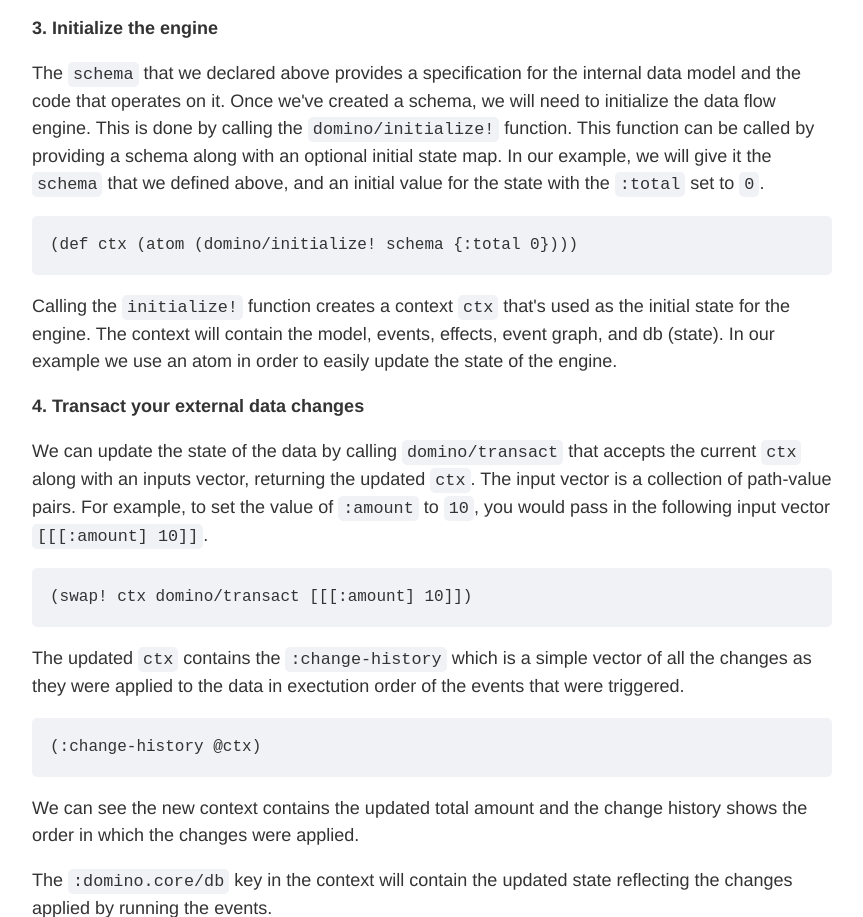
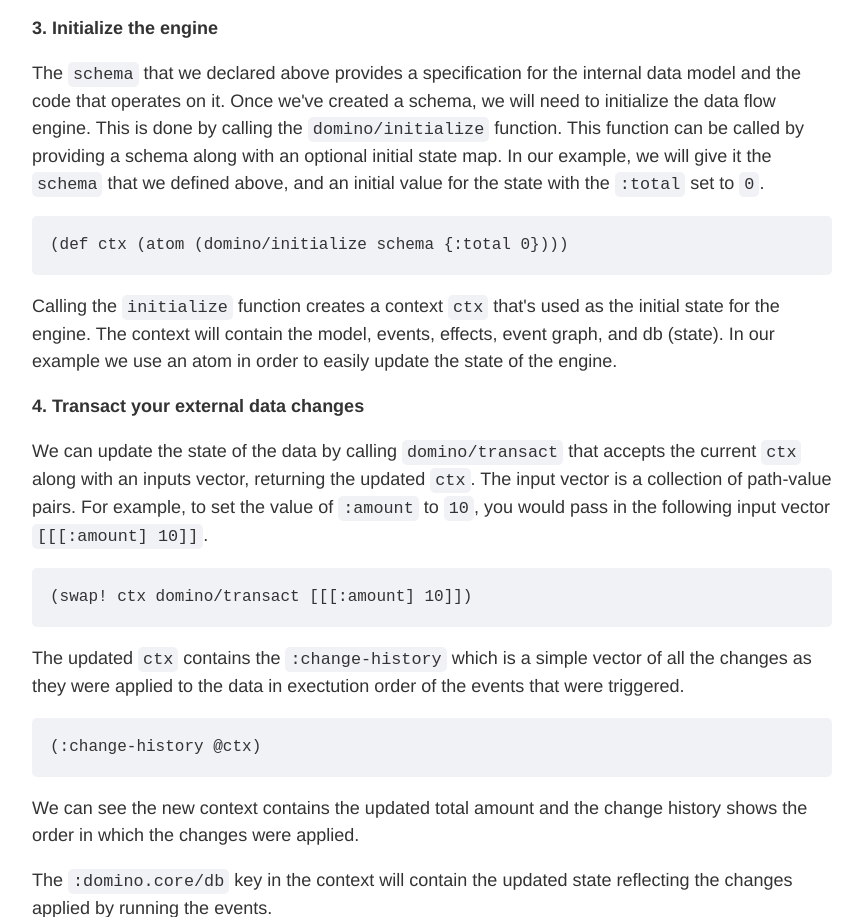
Before and after one commit to domino-clj/domino-clj.github.io, a plain HTML site: page index.html in a window 1280 px wide. Shown: the part 3296-4213 px from the top of the page, without its empty margins (208-1071 px from the left). Drawn offline with Linux system fonts and the light colour scheme.

Commit message:
https://circleci.com/gh/domino-clj/domino/26

```diff
--- a/index.html
+++ b/index.html
@@ -75,9 +75,9 @@
 <p>The event engine generates a direct acyclic graph (DAG) based on the <code>:input</code> keys declared by each event that&#39;s used to compute the new state in a transaction. This approach removes any ambiguity regarding when and how business logic is executed.</p>
 <p>Domino explicitly separates the code that modifies the state of the data from the code that causes side effects. This encourages keeping business logic pure and keeping the effects at the edges of the application.</p>
 <p><strong>3. Initialize the engine</strong></p>
-<p>The <code>schema</code> that we declared above provides a specification for the internal data model and the code that operates on it. Once we&#39;ve created a schema, we will need to initialize the data flow engine. This is done by calling the <code>domino/initialize!</code> function. This function can be called by providing a schema along with an optional initial state map. In our example, we will give it the <code>schema</code> that we defined above, and an initial value for the state with the <code>:total</code> set to <code>0</code>.</p>
-<pre><code class="language-eval-clojure">(def ctx (atom (domino/initialize! schema {:total 0})))</code></pre>
-<p>Calling the <code>initialize!</code> function creates a context <code>ctx</code> that&#39;s used as the initial state for the engine. The context will contain the model, events, effects, event graph, and db (state). In our example we use an atom in order to easily update the state of the engine.</p>
+<p>The <code>schema</code> that we declared above provides a specification for the internal data model and the code that operates on it. Once we&#39;ve created a schema, we will need to initialize the data flow engine. This is done by calling the <code>domino/initialize</code> function. This function can be called by providing a schema along with an optional initial state map. In our example, we will give it the <code>schema</code> that we defined above, and an initial value for the state with the <code>:total</code> set to <code>0</code>.</p>
+<pre><code class="language-eval-clojure">(def ctx (atom (domino/initialize schema {:total 0})))</code></pre>
+<p>Calling the <code>initialize</code> function creates a context <code>ctx</code> that&#39;s used as the initial state for the engine. The context will contain the model, events, effects, event graph, and db (state). In our example we use an atom in order to easily update the state of the engine.</p>
 <p><strong>4. Transact your external data changes</strong></p>
 <p>We can update the state of the data by calling <code>domino/transact</code> that accepts the current <code>ctx</code> along with an inputs vector, returning the updated <code>ctx</code>. The input vector is a collection of path-value pairs. For example, to set the value of <code>:amount</code> to <code>10</code>, you would pass in the following input vector <code>[[[:amount] 10]]</code>.</p>
 <pre><code class="language-eval-clojure">(swap! ctx domino/transact [[[:amount] 10]])</code></pre>
```
